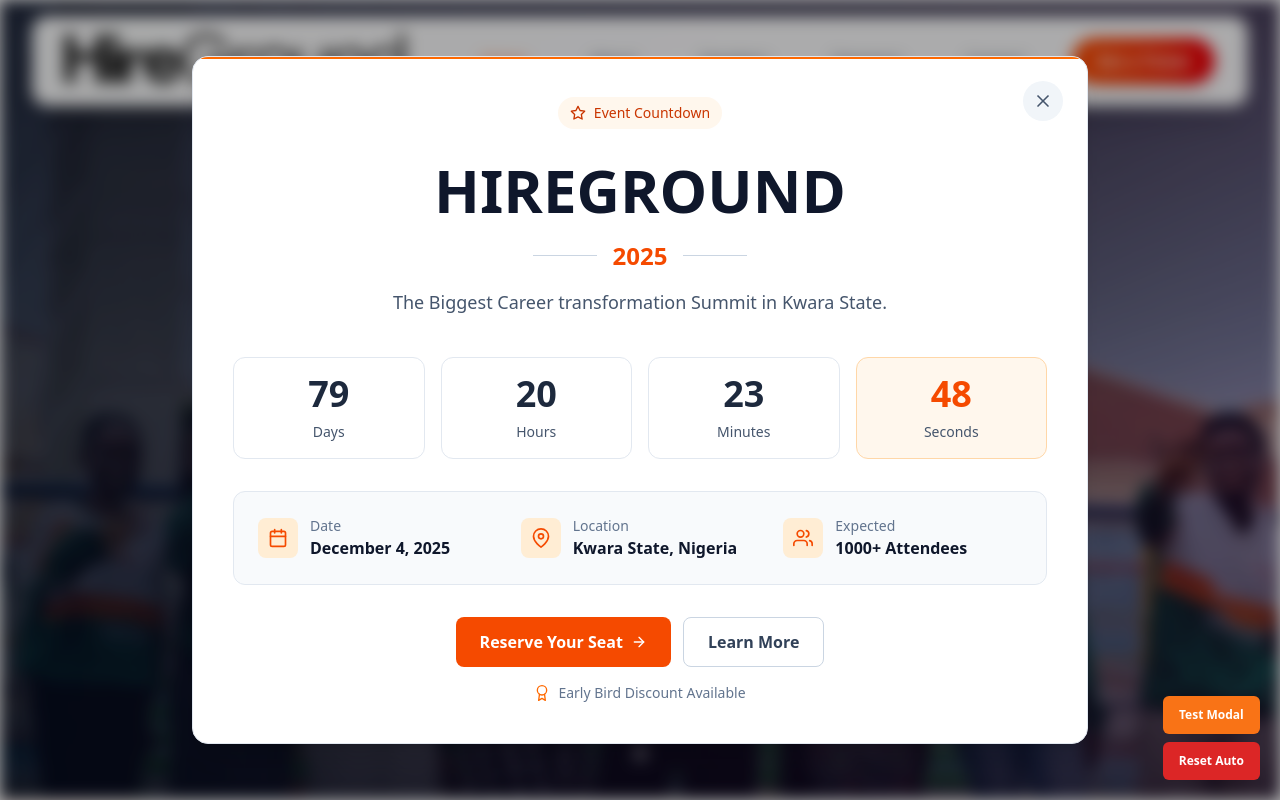
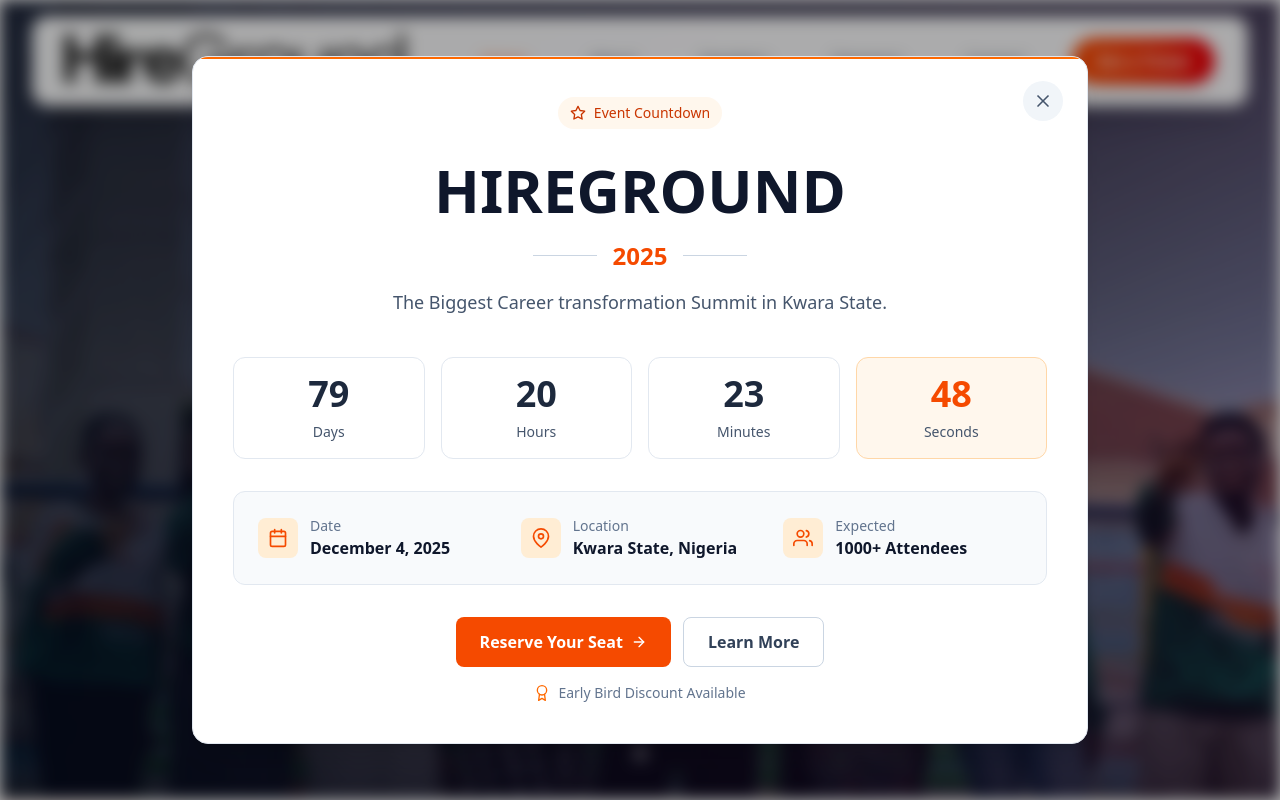
Before and after one commit to Phemmy-Dev/hireground-by-tlt, a React (Vite) app: page / in a window 1280 px wide. Shown: the top 800 px of the page. Built offline with nearby package versions, Linux system fonts and the light colour scheme.

Commit message:
removed test modal

```diff
--- a/src/pages/Home.jsx
+++ b/src/pages/Home.jsx
@@ -1,4 +1,4 @@
-import React, { useState } from 'react'
+import React from 'react'
 import Navbar from '../components/Navbar'
 import Hero from '../components/Hero'
 import BackStory from '../components/sections/BackStory'
@@ -12,12 +12,11 @@ import { useCountdownModal } from '../hooks/useCountdownModal'
 import herobg from '../assets/images/herobg.jpg'
 
 const Home = () => {
-  const { showCountdownModal, handleCloseModal, resetModal } = useCountdownModal()
-  const [manualShow, setManualShow] = useState(false)
+  const { showCountdownModal, handleCloseModal } = useCountdownModal()
 
   return (
     <div>
-        <div className={`transition-all duration-300 ${(showCountdownModal || manualShow) ? 'blur-sm' : ''}`}>
+        <div className={`transition-all duration-300 ${showCountdownModal ? 'blur-sm' : ''}`}>
           <Navbar />
           <Hero title='HireGround' text='Ready, Set, Your Career starts here' herobtn='Get Your Tickets' contCname='hero_cont' sectionCname='hero_text' heroImg={herobg} />
           <BackStory />
@@ -31,51 +30,14 @@ const Home = () => {
 
 
         {/* Countdown Modal */}
-        <CountdownModal
-          isOpen={showCountdownModal || manualShow}
-          onClose={() => {
-            setManualShow(false)
-            handleCloseModal()
-          }}
-        />
+        {showCountdownModal && (
+          <CountdownModal
+            isOpen={showCountdownModal}
+            onClose={handleCloseModal}
+          />
+        )}
 
-        {/* Test Buttons */}
-        <div style={{ position: 'fixed', bottom: '20px', right: '20px', display: 'flex', flexDirection: 'column', gap: '8px', zIndex: 1000 }}>
-          <button
-            onClick={() => setManualShow(true)}
-            style={{
-              padding: '10px 16px',
-              backgroundColor: '#f97316',
-              color: 'white',
-              border: 'none',
-              borderRadius: '6px',
-              cursor: 'pointer',
-              fontSize: '12px',
-              fontWeight: 'bold'
-            }}
-          >
-            Test Modal
-          </button>
-          <button
-            onClick={() => {
-              resetModal()
-              setManualShow(false)
-              alert('Modal reset! Refresh the page to see it automatically.')
-            }}
-            style={{
-              padding: '10px 16px',
-              backgroundColor: '#dc2626',
-              color: 'white',
-              border: 'none',
-              borderRadius: '6px',
-              cursor: 'pointer',
-              fontSize: '12px',
-              fontWeight: 'bold'
-            }}
-          >
-            Reset Auto
-          </button>
-        </div>
+
     </div>
   )
 }
```
